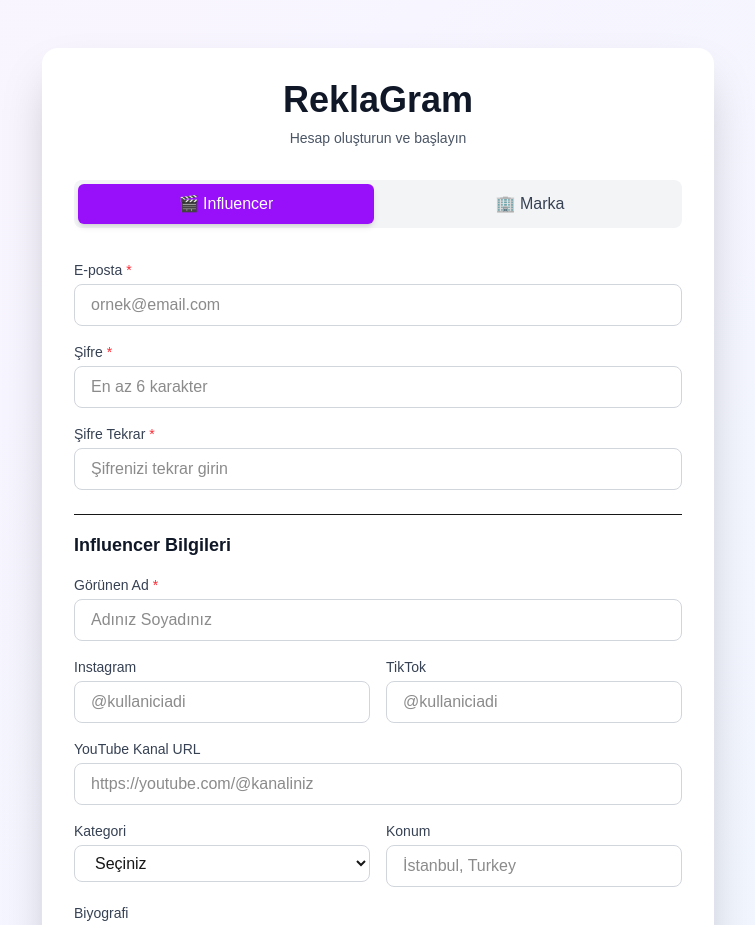
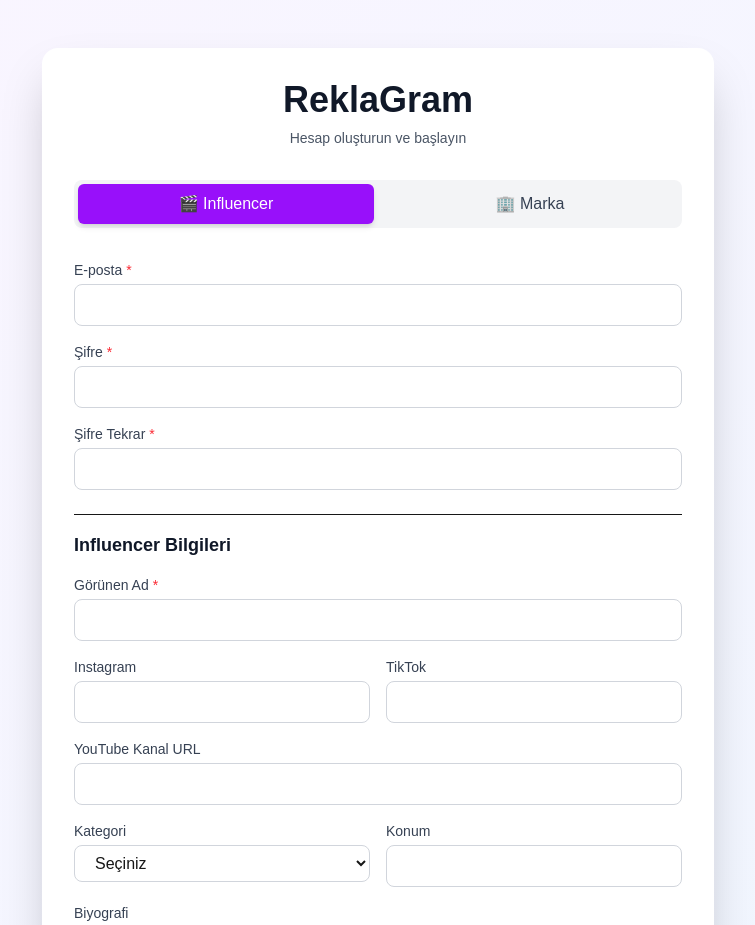
Before and after one commit to eneskizilca/reklagram-app, a Next.js app in the folder frontend/: page /register in a window 1280 px wide. Shown: the top 925 px of the page, without its empty margins (262-1017 px from the left). Built offline with nearby package versions, Linux system fonts and the light colour scheme; no server answers.

Commit message:
login ve register backend-frontend yapıldı

```diff
--- a/frontend/src/app/login/page.tsx
+++ b/frontend/src/app/login/page.tsx
@@ -119,7 +119,6 @@ export default function LoginPage() {
                 value={formData.email}
                 onChange={handleInputChange}
                 className="w-full px-4 py-3 border border-gray-300 rounded-lg focus:ring-2 focus:ring-purple-500 focus:border-transparent transition-all"
-                placeholder="ornek@email.com"
               />
             </div>
 
@@ -136,7 +135,6 @@ export default function LoginPage() {
                 value={formData.password}
                 onChange={handleInputChange}
                 className="w-full px-4 py-3 border border-gray-300 rounded-lg focus:ring-2 focus:ring-purple-500 focus:border-transparent transition-all"
-                placeholder="••••••••"
               />
             </div>
           </div>
--- a/frontend/src/app/register/page.tsx
+++ b/frontend/src/app/register/page.tsx
@@ -189,7 +189,6 @@ export default function RegisterPage() {
                 value={formData.email}
                 onChange={handleInputChange}
                 className="w-full px-4 py-2 border border-gray-300 rounded-lg focus:ring-2 focus:ring-purple-500 focus:border-transparent"
-                placeholder="ornek@email.com"
               />
             </div>
 
@@ -205,7 +204,6 @@ export default function RegisterPage() {
                 value={formData.password}
                 onChange={handleInputChange}
                 className="w-full px-4 py-2 border border-gray-300 rounded-lg focus:ring-2 focus:ring-purple-500 focus:border-transparent"
-                placeholder="En az 6 karakter"
               />
             </div>
 
@@ -221,7 +219,6 @@ export default function RegisterPage() {
                 value={formData.confirmPassword}
                 onChange={handleInputChange}
                 className="w-full px-4 py-2 border border-gray-300 rounded-lg focus:ring-2 focus:ring-purple-500 focus:border-transparent"
-                placeholder="Şifrenizi tekrar girin"
               />
             </div>
           </div>
@@ -243,7 +240,6 @@ export default function RegisterPage() {
                   value={formData.display_name}
                   onChange={handleInputChange}
                   className="w-full px-4 py-2 border border-gray-300 rounded-lg focus:ring-2 focus:ring-purple-500 focus:border-transparent"
-                  placeholder="Adınız Soyadınız"
                 />
               </div>
 
@@ -259,7 +255,6 @@ export default function RegisterPage() {
                     value={formData.instagram_username}
                     onChange={handleInputChange}
                     className="w-full px-4 py-2 border border-gray-300 rounded-lg focus:ring-2 focus:ring-purple-500 focus:border-transparent"
-                    placeholder="@kullaniciadi"
                   />
                 </div>
 
@@ -274,7 +269,6 @@ export default function RegisterPage() {
                     value={formData.tiktok_username}
                     onChange={handleInputChange}
                     className="w-full px-4 py-2 border border-gray-300 rounded-lg focus:ring-2 focus:ring-purple-500 focus:border-transparent"
-                    placeholder="@kullaniciadi"
                   />
                 </div>
               </div>
@@ -290,7 +284,6 @@ export default function RegisterPage() {
                   value={formData.youtube_channel_url}
                   onChange={handleInputChange}
                   className="w-full px-4 py-2 border border-gray-300 rounded-lg focus:ring-2 focus:ring-purple-500 focus:border-transparent"
-                  placeholder="https://youtube.com/@kanaliniz"
                 />
               </div>
 
@@ -329,7 +322,6 @@ export default function RegisterPage() {
                     value={formData.location}
                     onChange={handleInputChange}
                     className="w-full px-4 py-2 border border-gray-300 rounded-lg focus:ring-2 focus:ring-purple-500 focus:border-transparent"
-                    placeholder="İstanbul, Turkey"
                   />
                 </div>
               </div>
@@ -345,7 +337,6 @@ export default function RegisterPage() {
                   value={formData.bio}
                   onChange={handleInputChange}
                   className="w-full px-4 py-2 border border-gray-300 rounded-lg focus:ring-2 focus:ring-purple-500 focus:border-transparent"
-                  placeholder="Kendinizi tanıtın..."
                 />
               </div>
             </div>
@@ -368,7 +359,6 @@ export default function RegisterPage() {
                   value={formData.company_name}
                   onChange={handleInputChange}
                   className="w-full px-4 py-2 border border-gray-300 rounded-lg focus:ring-2 focus:ring-blue-500 focus:border-transparent"
-                  placeholder="Şirket Adınız"
                 />
               </div>
 
@@ -407,7 +397,6 @@ export default function RegisterPage() {
                     value={formData.website_url}
                     onChange={handleInputChange}
                     className="w-full px-4 py-2 border border-gray-300 rounded-lg focus:ring-2 focus:ring-blue-500 focus:border-transparent"
-                    placeholder="https://sirketiniz.com"
                   />
                 </div>
               </div>
@@ -424,7 +413,6 @@ export default function RegisterPage() {
                     value={formData.contact_person}
                     onChange={handleInputChange}
                     className="w-full px-4 py-2 border border-gray-300 rounded-lg focus:ring-2 focus:ring-blue-500 focus:border-transparent"
-                    placeholder="Adınız Soyadınız"
                   />
                 </div>
 
@@ -439,7 +427,6 @@ export default function RegisterPage() {
                     value={formData.phone_number}
                     onChange={handleInputChange}
                     className="w-full px-4 py-2 border border-gray-300 rounded-lg focus:ring-2 focus:ring-blue-500 focus:border-transparent"
-                    placeholder="+90 555 123 4567"
                   />
                 </div>
               </div>
```
Also changed, not shown: 2 other files (tests, documents, lock files or other folders).
